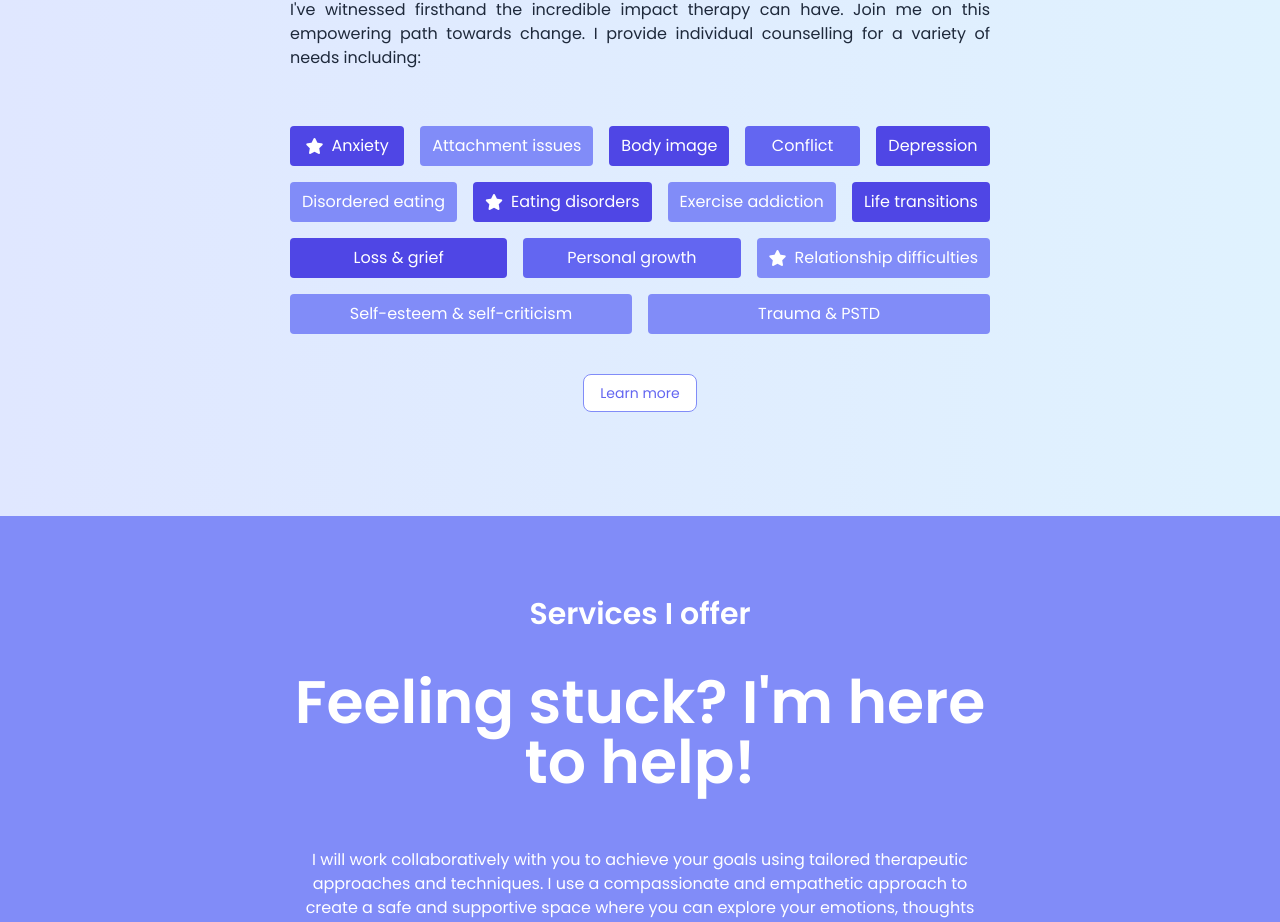
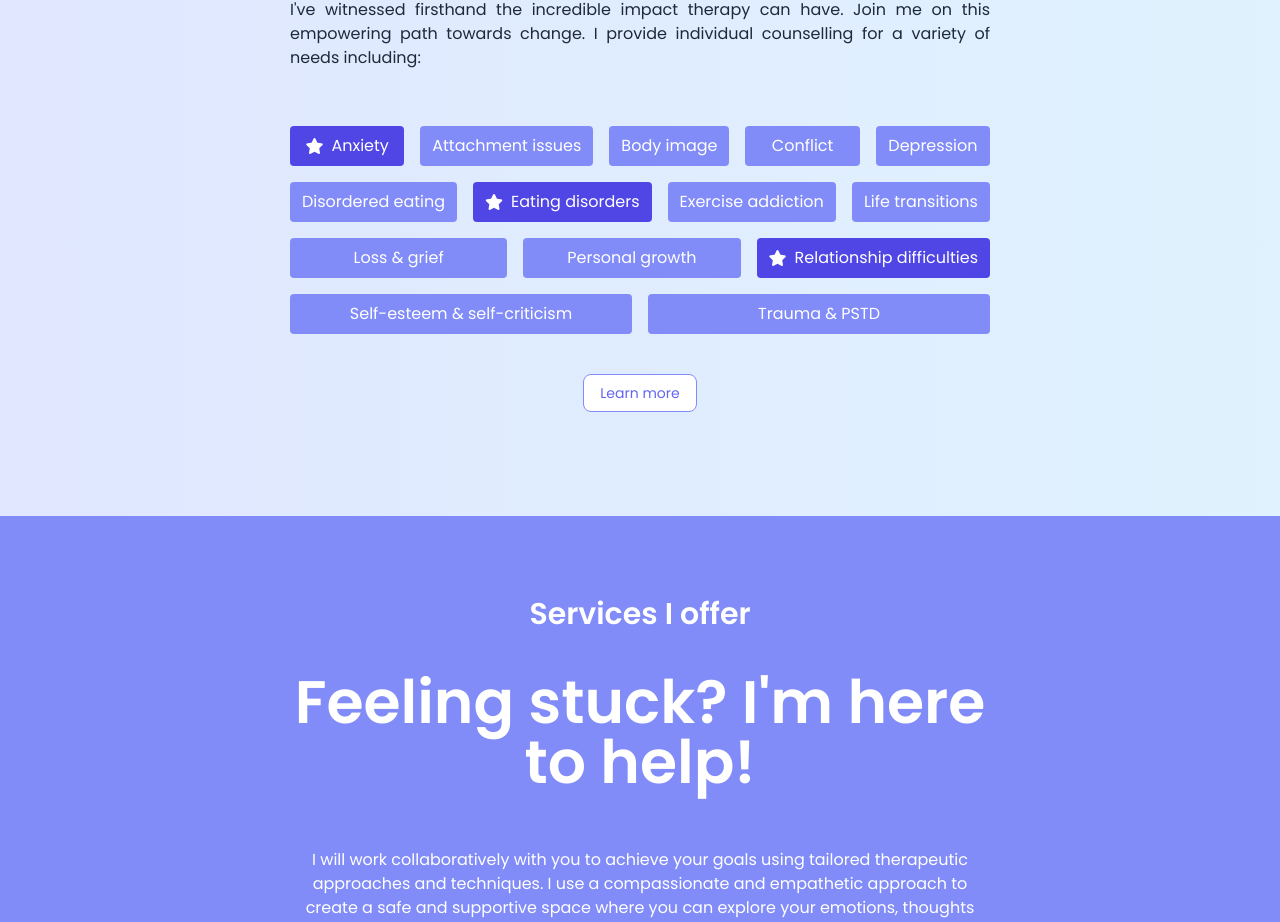
Before and after one commit to jamezmca/rebecca-v2, a SvelteKit app: page / in a window 1280 px wide. Shown: the part 1279-2201 px from the top of the page. Built offline with nearby package versions, Linux system fonts and the light colour scheme.

Commit message:
Update +page.svelte

```diff
--- a/src/routes/+page.svelte
+++ b/src/routes/+page.svelte
@@ -257,9 +257,11 @@
             {#each [...keyWords].sort() as keyWord}
                 <div
                     class={" py-2 rounded text-xs sm:text-base px-3 z-10 relative flex items-center justify-center gap-2 text-white relative sm:flex-1 text-center " +
-                        ["bg-indigo-600", "bg-indigo-500", "bg-indigo-400"][
-                            Math.floor(Math.random() * 3)
-                        ]}
+                        (favorites.includes(keyWord)
+                            ? " bg-indigo-600"
+                            : ["bg-indigo-400", "bg-indigo-400"][
+                                  Math.floor(Math.random() * 2)
+                              ])}
                 >
                     {#if favorites.includes(keyWord)}
                         <i class="fa-solid fa-star" />
```
